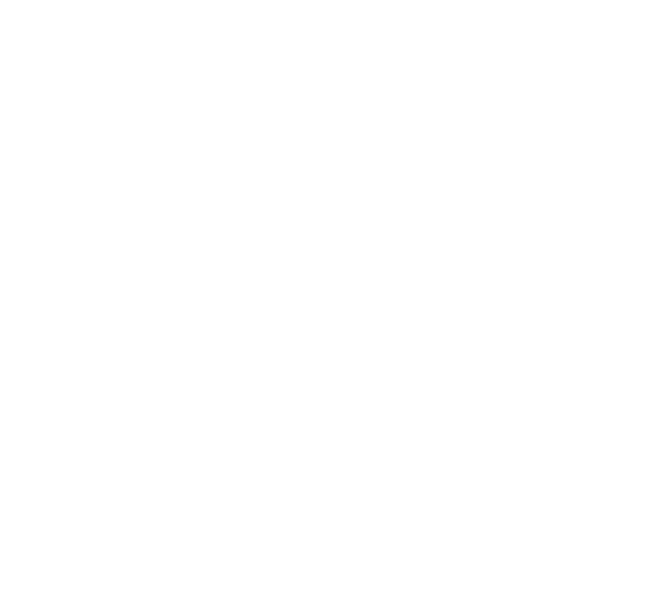
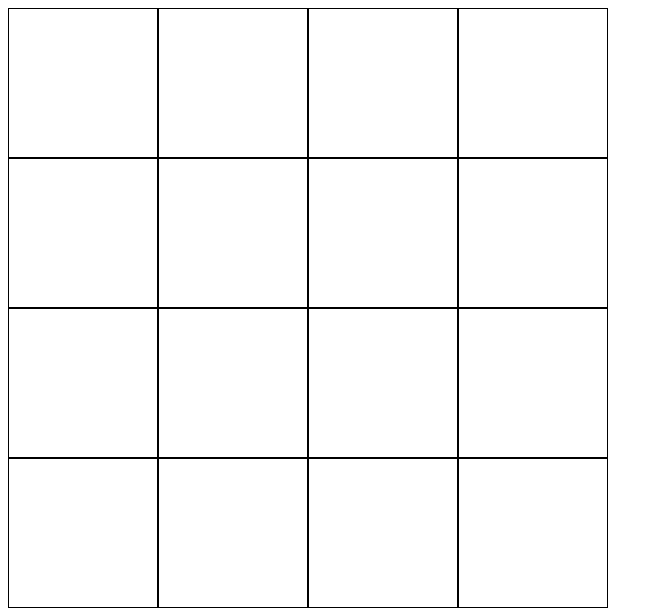
Before and after one commit to zachmmeyer/etch-a-sketch, a plain HTML site: page index.html in a window 1280 px wide. Shown: the whole page, without its empty margins (0-663 px from the left). Drawn offline with Linux system fonts and the light colour scheme.

Commit message:
Add logic to generate div grid

```diff
--- a/index.html
+++ b/index.html
@@ -6,7 +6,7 @@
         <link rel="stylesheet" type="text/css" href="style.css">
     </head>
     <body>
-        <div id="sketchContainer"></div>
+        <div class="sketch_container"></div>
         <script src="script.js"></script>
     </body>
 </html>
--- a/script.js
+++ b/script.js
@@ -0,0 +1,31 @@
+function gridTemplateString (gridSize) {
+    const gridSizeRt = Math.sqrt(gridSize);
+    let gridString = '';
+    for (let i = 0; i < gridSizeRt; i++) {
+        gridString += 'auto';
+        if (i < (gridSizeRt-1)) {
+            gridString += ' ';
+        }
+    }
+    return gridString;
+}
+
+function generateContainers (gridSize,sketchContainer,individualContainer) {
+    for (let i = 0; i < gridSize; i++) {
+        sketchContainer.appendChild(individualContainer.cloneNode(true));
+        sketchContainer.childNodes[i].setAttribute('data-key', `${i}`);
+    }
+    return;
+}
+
+function main () {
+    let gridSize = 16;
+    const sketchContainer = document.querySelector('.sketch_container');
+    const individualContainer = document.createElement('div');
+    individualContainer.classList.add('individual_container');
+    const newGridSize = gridTemplateString(gridSize);
+    sketchContainer.setAttribute('style', `grid-template-columns: ${newGridSize}; grid-template-rows: ${newGridSize};`);
+    generateContainers(gridSize,sketchContainer,individualContainer);
+}
+
+main();
--- a/style.css
+++ b/style.css
@@ -0,0 +1,15 @@
+.sketch_container {
+    width: 600px;
+    height: 600px;
+    display:grid;
+}
+
+.individual_container {
+    border: 1px solid black;
+}
+
+/*
+    Add different borders for inside squares using math or something, currently 5px is doubling up everywhere but outside
+    4 corners, top, bottom and sides excluding corners, and inner containers all should have different borders
+
+/*
```
